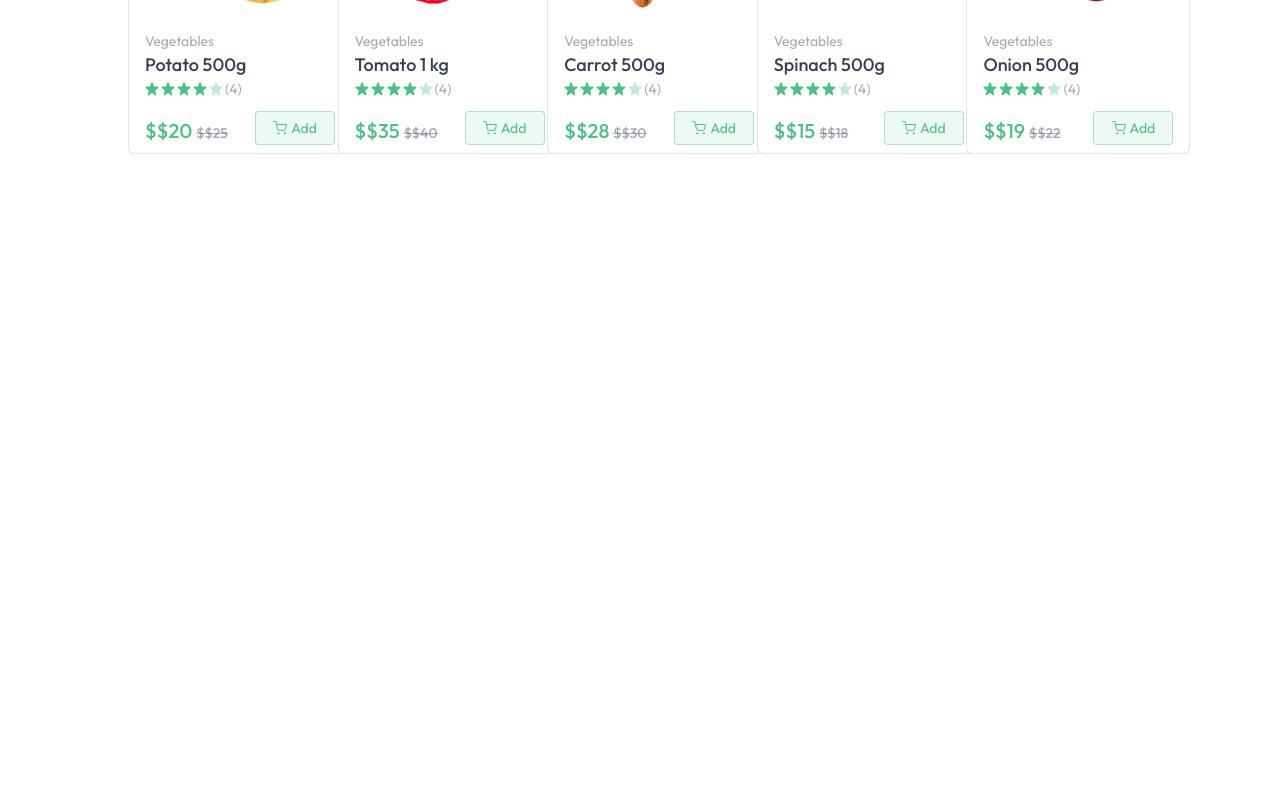
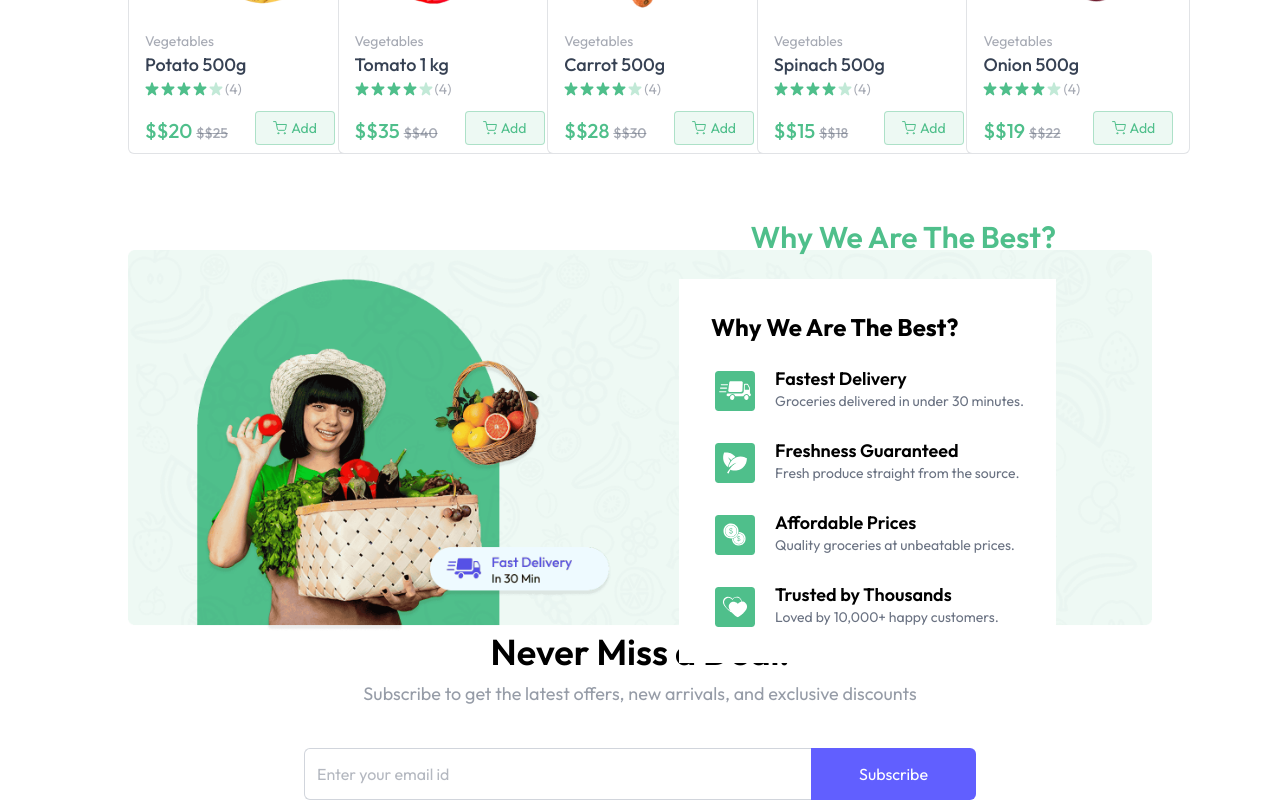
Before and after one commit to Igor-Brand/grocery-fullstack, a React (Vite) app in the folder client/: page / in a window 1280 px wide. Shown: the part 1042-1842 px from the top of the page. Before the commit the page ends 1196 px from the top, so only its background shows below. Built offline with nearby package versions, Linux system fonts and the light colour scheme; a web font is replaced by a local one.

Commit message:
Desenvolvimento: finalizando o bannerBottom section e começando o desenvolvimento do newsletter

```diff
--- /dev/null
+++ b/client/src/components/BottomBanner.jsx
@@ -0,0 +1,56 @@
+import React from 'react';
+import { assets, features } from '../assets/assets';
+
+const BottomBanner = () => {
+  return (
+    <div className='relative mt-24'>
+      <img
+        src={assets.bottom_banner_image}
+        alt="banner"
+        className='w-full hidden md:block'
+      />
+      <img
+        src={assets.bottom_banner_image_sm}
+        alt="banner"
+        className='w-full md:hidden'
+      />
+
+      <div className='absolute inset-0 flex flex-col items-center md:items-end md:justify-center pt-16 md:pt-0 md:pr-24'>
+        <h1 className='text-2xl md:text-3xl font-semibold text-primary mb-6 text-center md:text-right'>
+          Why We Are The Best?
+        </h1>
+
+        <div className="p-8 bg-white">
+  <h1 className="text-2xl font-bold mb-6">Why We Are The Best?</h1>
+  {features.map((feature, index) => (
+    <div
+      key={index}
+      className="flex items-start gap-4 mt-6 max-w-xl"
+    >
+      <div className="w-12 h-12 flex items-center justify-center flex-shrink-0">
+        <img
+          src={feature.icon}
+          alt={feature.title}
+          className="w-10 h-10 object-contain"
+        />
+      </div>
+      <div className="flex flex-col justify-center">
+        <h3 className="text-lg font-semibold leading-snug">
+          {feature.title}
+        </h3>
+        <p className="text-gray-500 text-sm leading-snug">
+          {feature.description}
+        </p>
+      </div>
+    </div>
+  ))}
+</div>
+
+
+
+      </div>
+    </div>
+  );
+};
+
+export default BottomBanner;
--- /dev/null
+++ b/client/src/components/NewsLetter.jsx
@@ -0,0 +1,26 @@
+import React from 'react'
+
+const NewsLetter = () => {
+  return (
+    <div className="flex flex-col items-center justify-center text-center space-y-2">
+            <h1 className="md:text-4xl text-2xl font-semibold">Never Miss a Deal!</h1>
+            <p className="md:text-lg text-gray-500/70 pb-8">
+                Subscribe to get the latest offers, new arrivals, and exclusive discounts
+            </p>
+            <form className="flex items-center justify-between max-w-2xl w-full md:h-13 h-12">
+                <input
+                    className="border border-gray-300 rounded-md h-full border-r-0 outline-none w-full rounded-r-none px-3 text-gray-500"
+                    type="text"
+                    placeholder="Enter your email id"
+                    required
+                />
+                <button type="submit" className="md:px-12 px-8 h-full text-white bg-indigo-500 hover:bg-indigo-600 transition-all cursor-pointer rounded-md rounded-l-none">
+                    Subscribe
+                </button>
+            </form>
+        </div>
+
+  )
+}
+
+export default NewsLetter
--- a/client/src/pages/Home.jsx
+++ b/client/src/pages/Home.jsx
@@ -2,6 +2,8 @@
 import MainBanner from '../components/MainBanner'
 import Categories from '../components/Categories'
 import BestSeller from '../components/BestSeller'
+import BottomBanner from '../components/BottomBanner'
+import NewsLetter from '../components/NewsLetter'
 
 const Home = () => {
   return (
@@ -9,6 +11,8 @@
         <MainBanner/>
         <Categories/>
         <BestSeller />
+        <BottomBanner />
+        <NewsLetter />
     </div>
   )
 }
```
